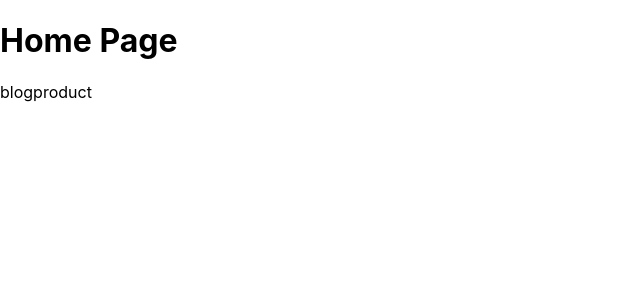
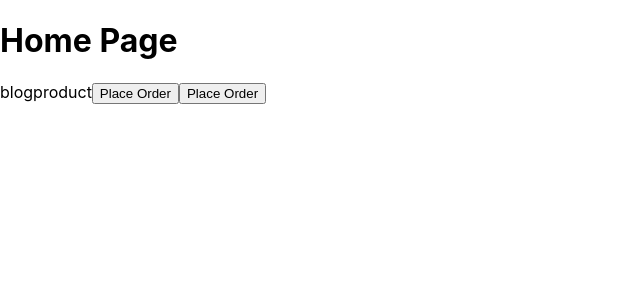
Before and after one commit to atinderbirsin/next-js, a Next.js app: page / in a window 1280 px wide. Shown: the top 300 px of the page, without its empty margins (0-640 px from the left). Built offline with nearby package versions, Linux system fonts and the light colour scheme.

Commit message:
Implemented programmatical navigation and replace method

```diff
--- a/pages/index.js
+++ b/pages/index.js
@@ -1,6 +1,13 @@
-import Link from "next/link";
+import { useRouter } from 'next/router';
+import Link from 'next/link';
 
 function Home() {
+  const router = useRouter();
+
+  const onButtonClick = (link) => {
+    router.push(link);
+  };
+
   return (
     <>
       <h1>Home Page</h1>
@@ -10,6 +17,9 @@ function Home() {
       <Link href="/product">
         <a>product</a>
       </Link>
+      <button onClick={() => onButtonClick('/about')}>Place Order</button>
+
+      <button onClick={() => onButtonClick('/product/44')}>Place Order</button>
     </>
   );
 }
--- a/pages/product/index.js
+++ b/pages/product/index.js
@@ -22,7 +22,7 @@ function Product() {
         </Link>
       </h2>
       <h2>
-        <Link href="/product/3">
+        <Link href="/product/3" replace>
           <a>Product 3</a>
         </Link>
       </h2>
```
